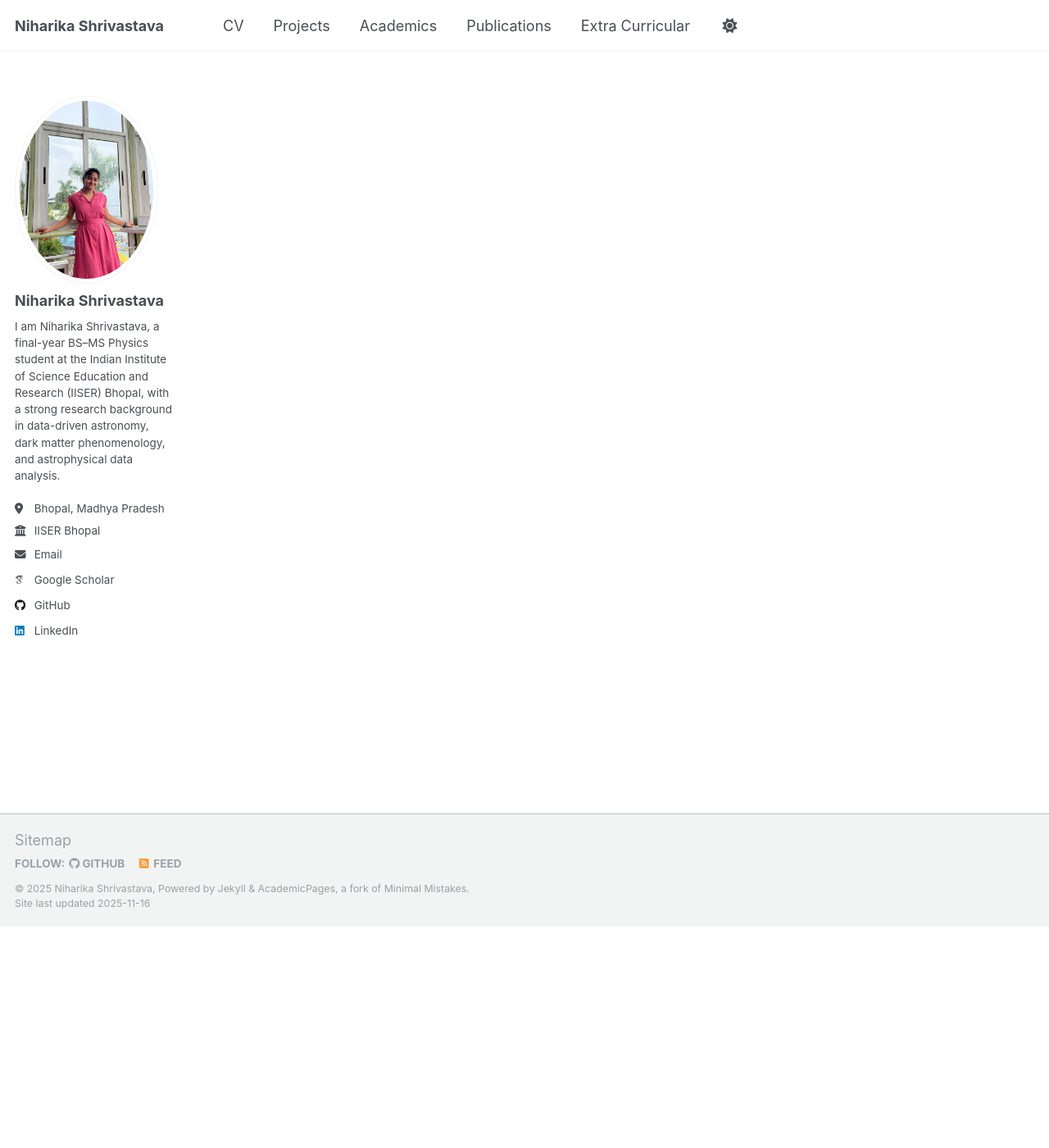
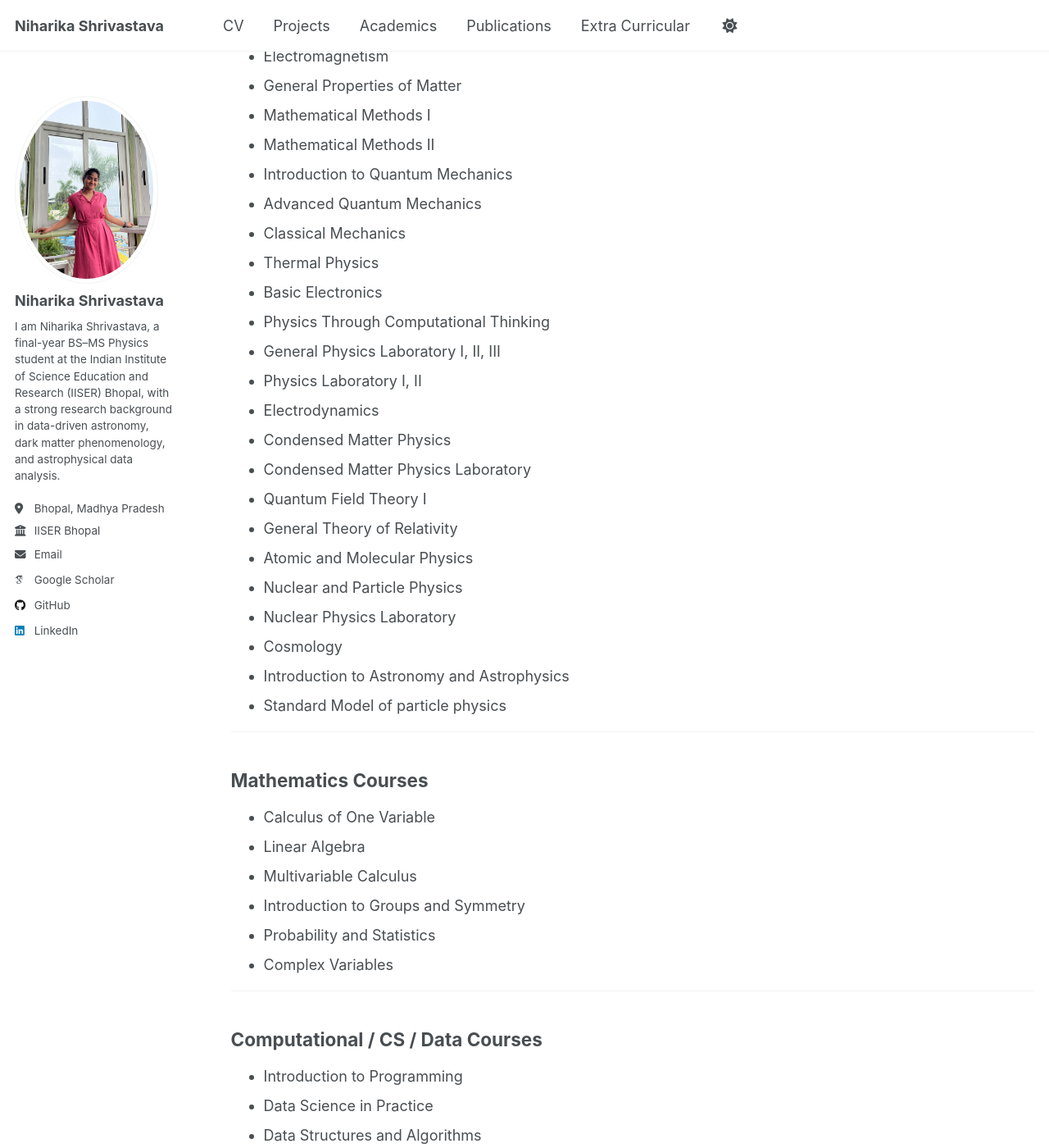
Before and after one commit to niharikashri22/niharikashri22.github.io, a Jekyll site: the page built from _pages/academics.md, in a window 1280 px wide and 1400 px high, scrolled down 270 px. Shown: the whole window at 82% size. Built offline with Jekyll 4.4.1, drawn with Linux system fonts in a browser that asks for light colours; some web fonts are replaced; a script that is not in the unit is left out; some of the changed text lies outside the part shown.

Commit message:
Add course listings for Physics, Mathematics, and CS

```diff
--- a/_pages/academics.md
+++ b/_pages/academics.md
@@ -7,4 +7,67 @@ author_profile: true
 
 {% include base_path %}
 
+## Physics Courses
+- Mechanics
+- Quantum Physics
+- Waves and Optics
+- Electromagnetism
+- General Properties of Matter
+- Mathematical Methods I
+- Mathematical Methods II
+- Introduction to Quantum Mechanics
+- Advanced Quantum Mechanics
+- Classical Mechanics
+- Thermal Physics
+- Basic Electronics
+- Physics Through Computational Thinking
+- General Physics Laboratory I, II, III
+- Physics Laboratory I, II
+- Electrodynamics
+- Condensed Matter Physics
+- Condensed Matter Physics Laboratory
+- Quantum Field Theory I
+- General Theory of Relativity
+- Atomic and Molecular Physics
+- Nuclear and Particle Physics
+- Nuclear Physics Laboratory
+- Cosmology
+- Introduction to Astronomy and Astrophysics
+- Standard Model of particle physics
+
+---
+
+## Mathematics Courses
+- Calculus of One Variable
+- Linear Algebra
+- Multivariable Calculus
+- Introduction to Groups and Symmetry
+- Probability and Statistics
+- Complex Variables
+
+---
+
+##  Computational / CS / Data Courses
+- Introduction to Programming
+- Data Science in Practice
+- Data Structures and Algorithms
+- Signals and Systems
+- Physics Through Computational Thinking
+- Numerical Methods and Programming
+- Discrete Mathematics I
+- Econometrics I (quantitative/statistical modelling)
+
+---
+
+## 🌱 Other Relevant Science Courses
+- Biology I: Biomolecules
+- Biology II: Cell Biology
+- Chemistry (General, Organic)
+- Earth Materials and Processes
+- Environmental Sciences
+
+---
+
+
+
 <!-- Add your academic content here -->
```
